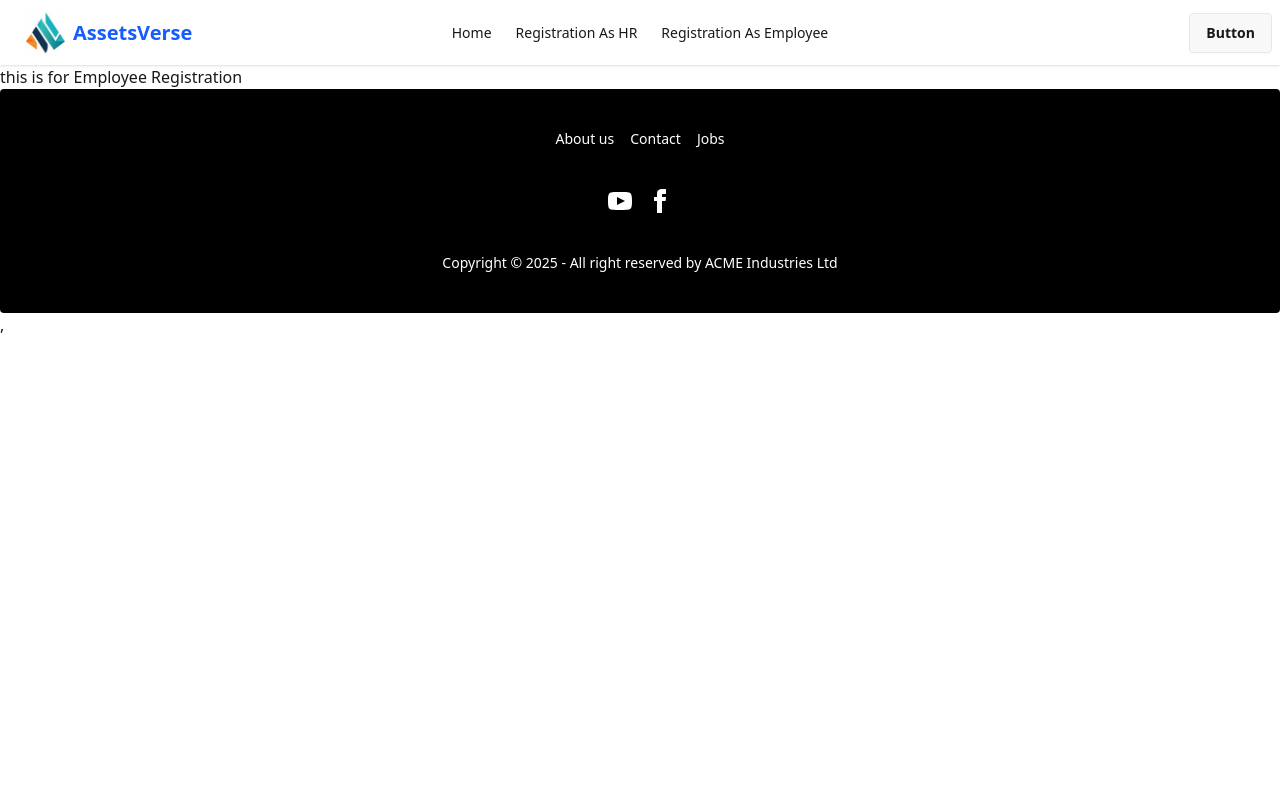
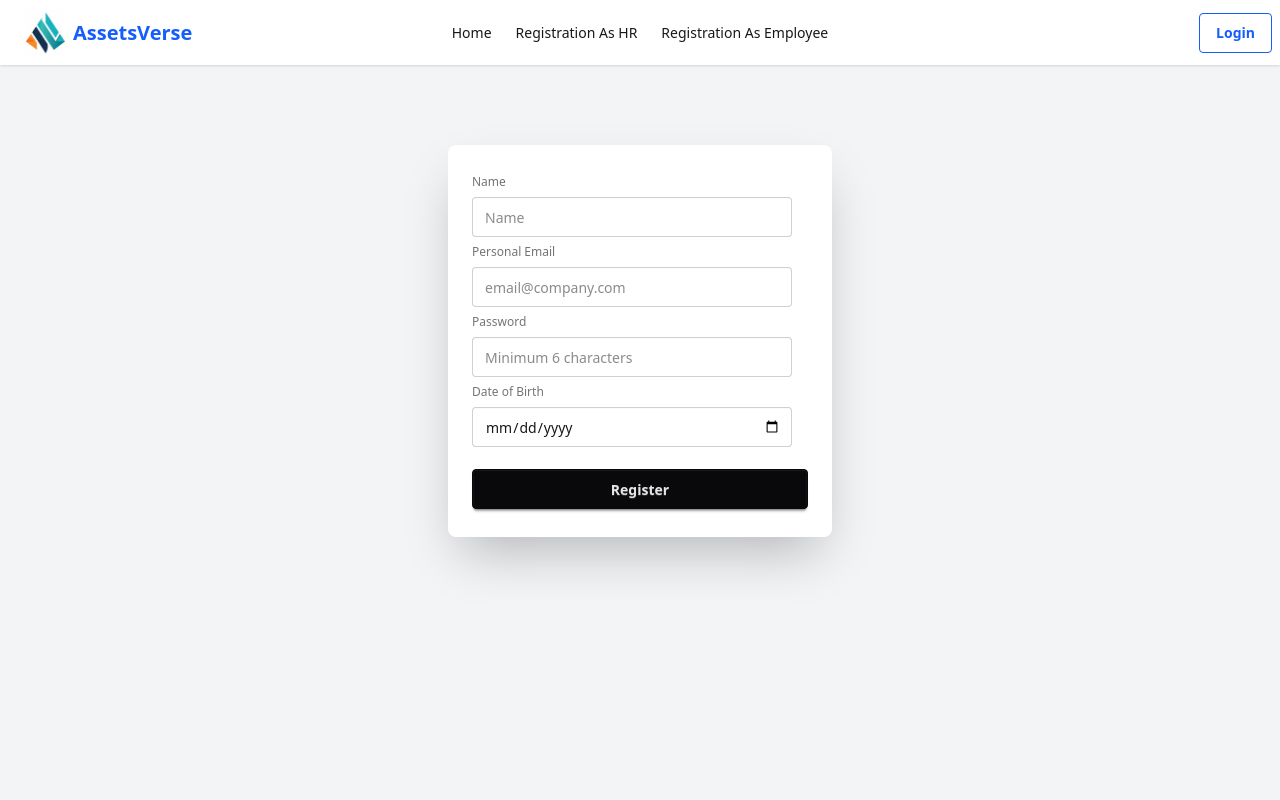
Before and after one commit to Sadeed978/AssetVerse-cleint, a React (Vite) app: page /EmployeeRegister in a window 1280 px wide. Shown: the top 800 px of the page. Built offline with nearby package versions, Linux system fonts and the light colour scheme; no server answers.

Commit message:
added login part

```diff
--- a/package.json
+++ b/package.json
@@ -15,6 +15,7 @@
     "react": "^19.2.0",
     "react-dom": "^19.2.0",
     "react-hook-form": "^7.68.0",
+    "react-icons": "^5.5.0",
     "react-router": "^7.10.1",
     "react-router-dom": "^7.10.1",
     "tailwindcss": "^4.1.17"
--- a/src/Component/Navber.jsx
+++ b/src/Component/Navber.jsx
@@ -1,12 +1,25 @@
 import React from 'react';
 import { Link } from 'react-router';
+import { FaRegUserCircle } from 'react-icons/fa';
+import { use } from 'react';
+import AuthContext from '../contexts/AuthContexts';
 import Logo from './Logo';
 const Navber = () => {
+    const { setUser,user, LogingOut, } = use(AuthContext);
     const link = (<>
         <li><Link to="/">Home</Link></li>
         <li><Link to="/HRRegister">Registration As HR</Link></li>
         <li><Link to="/EmployeeRegister">Registration As Employee</Link></li>
     </>);
+    const handleLogOut = () => {
+        LogingOut()
+            .then(() => {
+                setUser(null);
+            })
+            .catch((error) => {
+                console.error('Logout Error:', error);
+            });
+    };
     return (
         <div>
             <div className="navbar bg-base-100 shadow-sm">
@@ -29,8 +42,36 @@ const Navber = () => {
                     </ul>
                 </div>
                 <div className="navbar-end">
-                    <a className="btn">Button</a>
+                <div className="navbar-end">
+                    { user ? (
+
+                        <div className='flex item -end gap-3'>
+
+
+                                <div className="dropdown dropdown-start">
+                                    <div tabIndex={0} role="button" ><div>
+                                    { user.photoURL ? (
+                                    <img
+                                        src={ user.photoURL}
+                                        alt={ user.displayName || 'User'}
+                                        className='w-10 h-10 rounded-full'></img>
+                                ) : (
+                                    <FaRegUserCircle className='w-10 h-10'></FaRegUserCircle>
+                                )}
+                                        </div></div>
+                                    <ul tabIndex="-1" className="dropdown-content menu bg-base-100  z-1 w-52 p-2 shadow-sm">
+
+                                    </ul>
+                                </div>
+
+
+                            <button onClick={handleLogOut} className='btn btn-sm btn-outline btn-warning'>Log out</button>
+                        </div>) : (
+                        <Link to='/Login' className="btn btn-outline text-blue-600">Login</Link>)}
+
+
                 </div>
+            </div>
             </div>
         </div>
     );
--- a/src/Pages/EmployeeRegistration.jsx
+++ b/src/Pages/EmployeeRegistration.jsx
@@ -1,9 +1,67 @@
 import React from 'react';
+import { useForm } from 'react-hook-form';
+import AuthContext from '../contexts/AuthContexts';
+import { use } from 'react';
+const EmployeeRegistration = () => {
+    const {setUser ,createUser,} = use(AuthContext);
+    const { register, handleSubmit} = useForm();
+    const handleRegistration = (data) => {
 
-const EmployeeRegistration = () => {
+        createUser(data.email, data.password)
+        .then(result => {
+            const users = result.user;
+            console.log(users);
+            setUser(users);
+            const profile = {
+                displayName: data.name,
+                email: data.email,
+                password: data.password,
+                dateOfBirth: data.dateOfBirth,
+                role: 'employee'
+            };
+            console.log(profile);
+            fetch('http://localhost:3000/users', {
+                method:'POST',
+                headers:{
+                    'Content-Type':'application/json'
+                    },
+                body:JSON.stringify(profile)
+              })
+                .then(res => res.json())
+                .then(data => {
+                  console.log('get the data', data)
+                })
+
+            })
+        .catch(error => console.error(error));
+      }
+
     return (
-        <div>
-            this is for Employee Registration
+        <div className="items-center  justify-center min-h-screen bg-gray-100 p-20">
+            <div className="card bg-base-100 w-full max-w-sm shrink-0 shadow-2xl mx-auto">
+                <div className="card-body">
+                    <form onSubmit={handleSubmit(handleRegistration)}>
+                        <fieldset className="fieldset">
+                            <label className="label">Name</label>
+                            <input type="text" {...register('name', { required: true })} className='input' placeholder="Name" />
+
+                            <label className="label">Personal Email</label>
+                            <input type="email" {...register('email', { required: true })} className="input" placeholder="email@company.com" />
+
+
+                            <label className="label">Password</label>
+                            <input type="password" {...register('password', { required: true, minLength: 6 })} className="input" placeholder="Minimum 6 characters" />
+
+                            <label className="label">Date of Birth</label>
+                            <input type="date" {...register("dateOfBirth", { required: true })} className="input" />
+
+
+                            <button className="btn btn-neutral mt-4">Register</button>
+                        </fieldset>
+                    </form>
+                </div>
+            </div>
+
         </div>
     );
 };
--- a/src/Pages/HRRegistration.jsx
+++ b/src/Pages/HRRegistration.jsx
@@ -1,8 +1,9 @@
 import React, { use } from 'react';
 import { useForm } from 'react-hook-form';
 import AuthContext from '../contexts/AuthContexts';
+import { Link } from 'react-router';
 const HRRegistration = () => {
-    const {setUser ,createUser,} = use(AuthContext);
+    const { setUser, createUser, } = use(AuthContext);
     const { register, handleSubmit } = useForm();
     const handleRegistration = (data) => {
 
@@ -17,10 +18,15 @@ const HRRegistration = () => {
                     companyName: data.companyName,
                     companyLogo: data.companyLogo,
                     password: data.password,
+                    dateOfBirth: data.dateOfBirth,
+                    role: 'hr'
                 };
                 fetch('http://localhost:3000/users', {
-                method:'POST',
-                body:JSON.stringify(profile)
+                    method: 'POST',
+                    headers: {
+                        'Content-Type': 'application/json'
+                    },
+                    body: JSON.stringify(profile)
                 })
                     .then(res => res.json())
                     .then(data => {
@@ -32,7 +38,7 @@ const HRRegistration = () => {
     }
 
     return (
-        <div className="items-center  justify-center min-h-screen bg-gray-100 p-4">
+        <div className="items-center  justify-center min-h-screen bg-gray-100 p-20">
             <div className="card bg-base-100 w-full max-w-sm shrink-0 shadow-2xl mx-auto">
                 <div className="card-body">
                     <form onSubmit={handleSubmit(handleRegistration)}>
@@ -52,10 +58,14 @@ const HRRegistration = () => {
 
 
                             <label className="label">Password</label>
-                            <input type="password" {...register('password', { required: true })} className="input" placeholder="Minimum 6 characters" />
+                            <input type="password" {...register('password', { required: true, minLength: 6 })} className="input" placeholder="Minimum 6 characters" />
+
+                            <label className="label">Date of Birth</label>
+                            <input type="date" {...register("dateOfBirth", { required: true })} className="input" />
 
                             <button className="btn btn-neutral mt-4">Register</button>
                         </fieldset>
+                        <p><p>If You have An Account <Link className='text-blue-500' to='/Login'>Login</Link></p></p>
                     </form>
                 </div>
             </div>
--- /dev/null
+++ b/src/Pages/Login.jsx
@@ -0,0 +1,47 @@
+import React from 'react';
+import { useForm } from 'react-hook-form';
+import { use } from 'react';
+import AuthContext from '../contexts/AuthContexts';
+
+const Login = () => {
+    const { setUser,signInUser, } = use(AuthContext);
+    const { register, handleSubmit } = useForm();
+    const handleLogin = (data) => {
+        signInUser(data.email, data.password)
+            .then(result => {
+                const users = result.user;
+                console.log(users);
+                setUser(users);
+            })
+            .catch(error => console.error(error));
+    };
+    return (
+        <div>
+             <div className="items-center  justify-center min-h-screen bg-gray-100 p-20">
+            <div className="card bg-base-100 w-full max-w-sm shrink-0 shadow-2xl mx-auto">
+                <div className="card-body">
+                    <form onSubmit={handleSubmit(handleLogin)}>
+                        <fieldset className="fieldset">
+                            <label className="label">Name</label>
+                            <input type="text" {...register('name', { required: true })} className='input' placeholder="Name" />
+
+                            <label className="label">Personal Email</label>
+                            <input type="email" {...register('email', { required: true })} className="input" placeholder="email@company.com" />
+
+
+                            <label className="label">Password</label>
+                            <input type="password" {...register('password', { required: true, minLength: 6 })} className="input" placeholder="Minimum 6 characters" />
+
+
+                            <button className="btn btn-neutral mt-4">Log In </button>
+                        </fieldset>
+                    </form>
+                </div>
+            </div>
+
+        </div>
+        </div>
+    );
+};
+
+export default Login;
--- a/src/Routes.jsx
+++ b/src/Routes.jsx
@@ -4,6 +4,7 @@ import ErrorPage from "./Pages/ErrorPage";
 import Home from "./Pages/Home";
 import HRRegistration from "./Pages/HRRegistration";
 import EmployeeRegistration from "./Pages/EmployeeRegistration";
+import Login from "./Pages/Login";
 export const router = createBrowserRouter([
   {
     path: "/",
@@ -22,6 +23,10 @@ export const router = createBrowserRouter([
         path:"/EmployeeRegister",
         Component:EmployeeRegistration,
       },
+      {
+        path:"/Login",
+        Component:Login,
+      },
     ]
   },
 ]);
--- a/src/contexts/AuthProvider.jsx
+++ b/src/contexts/AuthProvider.jsx
@@ -2,7 +2,7 @@ import{ GoogleAuthProvider } from "firebase/auth";
 import React , { useEffect, useState } from "react";
 import { createUserWithEmailAndPassword, signInWithEmailAndPassword } from "firebase/auth";
 import AuthContext from "./AuthContexts";
-import { auth } from "../firebase/firebase.init";
+import { auth } from "../firebase/Firebase.init";
 
 
 const AuthProvider =({ children })=>{
--- a/src/main.jsx
+++ b/src/main.jsx
@@ -5,10 +5,11 @@ import { RouterProvider } from "react-router/dom";
 
 import App from './App.jsx'
 import { router } from './Routes.jsx';
+import AuthProvider from './contexts/AuthProvider.jsx';
 
 createRoot(document.getElementById('root')).render(
 
  <StrictMode>
-    <RouterProvider router={router} />,
+  <AuthProvider>  <RouterProvider router={router} /> </AuthProvider> ,
   </StrictMode>,
 )
```
Also changed, not shown: src/firebase/Firebase.init.js (renamed from src/Firebase.init.js), 1 other file (tests, documents, lock files or other folders). Lines whose indentation alone changed are shown as unchanged.
